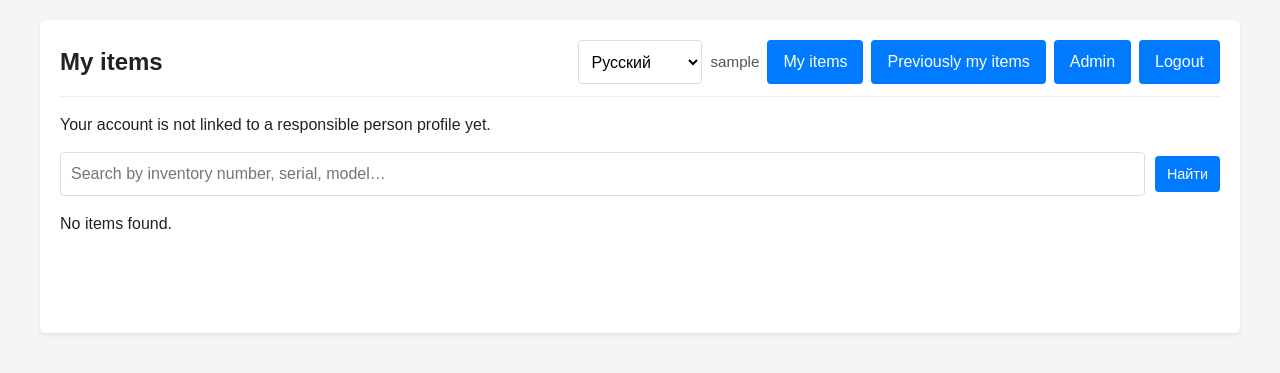
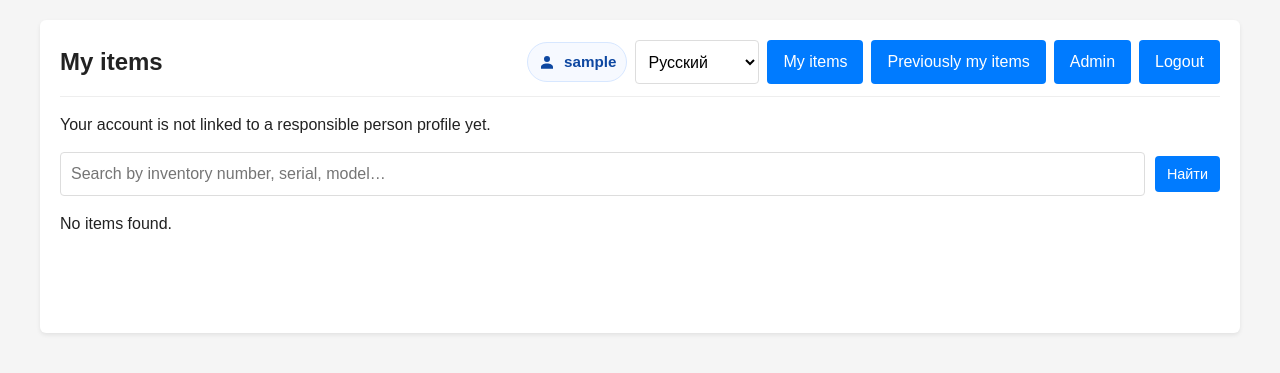
Before and after one commit to disafronov/sloths-inventory, a Django app: page / in a window 1280 px wide. Shown: the top 373 px of the page. Run offline with Django 5.2, Linux system fonts and the light colour scheme; the visitor is signed in with stand-in values (Sample User, id 1); data that the repository does not hold is empty; parts of the project's set-up code (start-up, migrations or seed data) failed here and were passed over.

Commit message:
feat: add user identity display in user menu
- Introduced a new user identity section in the user menu for authenticated users, displaying the user's icon and username.
- Enhanced CSS styles for the user identity section to improve layout and visual appeal.

Signed-off-by: Dmitrii Safronov <zimniy@cyberbrain.cc>

```diff
--- a/src/common/static/common/app.css
+++ b/src/common/static/common/app.css
@@ -182,6 +182,31 @@ body.nav-open {
   word-break: break-all;
   font-size: 0.95rem;
   color: #555;
+}
+
+.user-menu__user--identity {
+  display: inline-flex;
+  align-items: center;
+  justify-content: center;
+  gap: 8px;
+  padding: 8px 10px;
+  border: 1px solid #d7e7ff;
+  border-radius: 999px;
+  background: #f6f9ff;
+  color: #0d47a1;
+  font-weight: 600;
+}
+
+.user-menu__user-icon {
+  display: inline-flex;
+  align-items: center;
+  justify-content: center;
+  flex: 0 0 auto;
+  color: #0d47a1;
+}
+
+.user-menu__user-name {
+  min-width: 0;
 }
 
 .content {
--- a/src/common/templates/base.html
+++ b/src/common/templates/base.html
@@ -36,6 +36,19 @@
                 aria-label="{% trans 'Main navigation' %}"
             >
                 <div class="user-menu">
+                    {% if user.is_authenticated %}
+                        <span class="user-menu__user user-menu__user--identity">
+                            <span class="user-menu__user-icon" aria-hidden="true">
+                                <svg viewBox="0 0 24 24" width="18" height="18" focusable="false" aria-hidden="true">
+                                    <path
+                                        fill="currentColor"
+                                        d="M12 12a4 4 0 1 0-4-4a4 4 0 0 0 4 4m0 2c-4.42 0-8 2-8 4.5V21h16v-2.5C20 16 16.42 14 12 14"
+                                    />
+                                </svg>
+                            </span>
+                            <span class="user-menu__user-name">{{ user.username }}</span>
+                        </span>
+                    {% endif %}
                     <form action="{% url 'common:set_language' %}" method="post" class="language-form">
                         {% csrf_token %}
                         <input name="next" type="hidden" value="{{ request.path }}">
@@ -50,7 +63,6 @@
                         </select>
                     </form>
                     {% if user.is_authenticated %}
-                        <span class="user-menu__user">{{ user.username }}</span>
                         <a href="{% url 'inventory:my-items' %}" class="button">{% trans "My items" %}</a>
                         <a href="{% url 'inventory:previous-items' %}" class="button">{% trans "Previously my items" %}</a>
                         <a href="{% url 'admin:index' %}" class="button">{% trans "Admin" %}</a>
```
